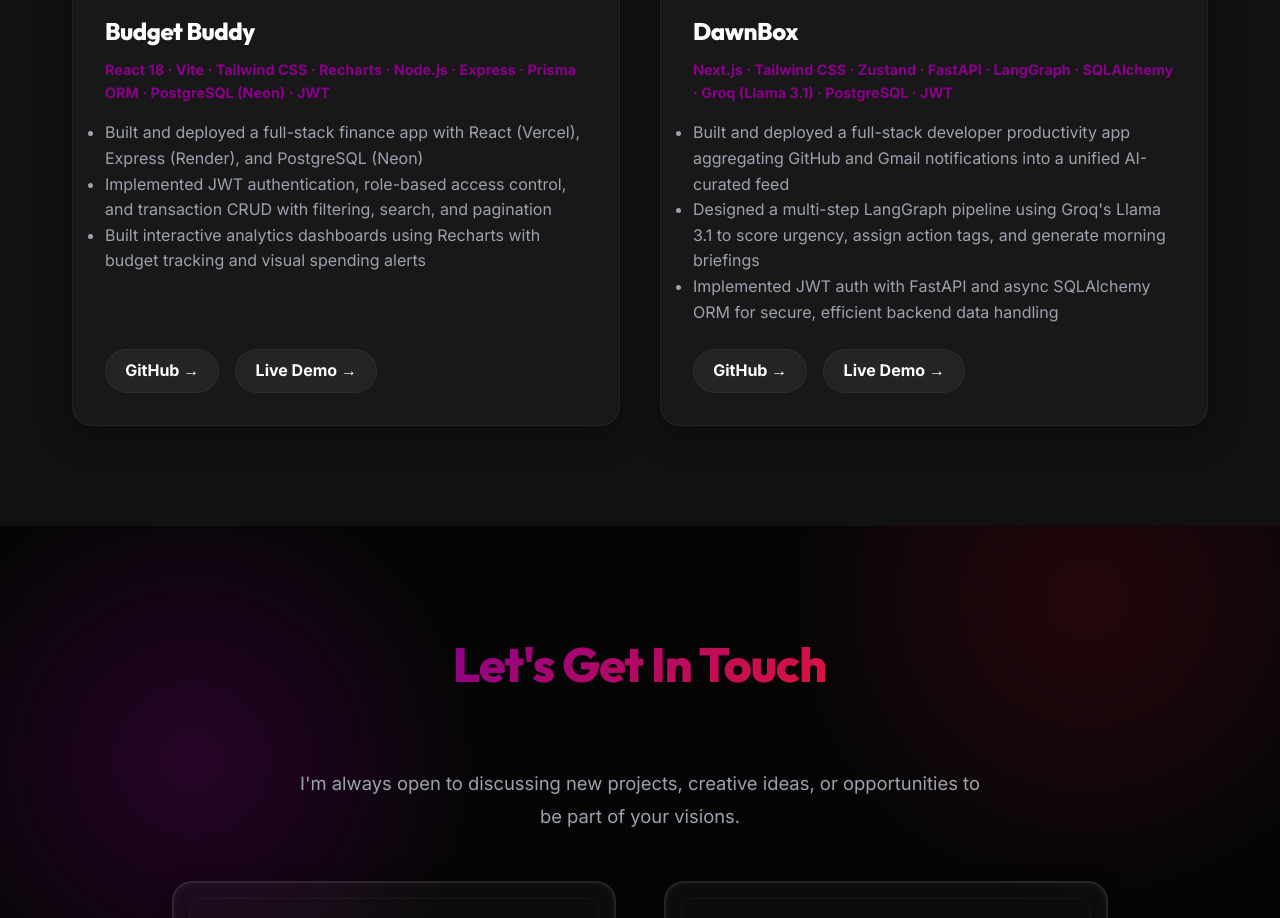
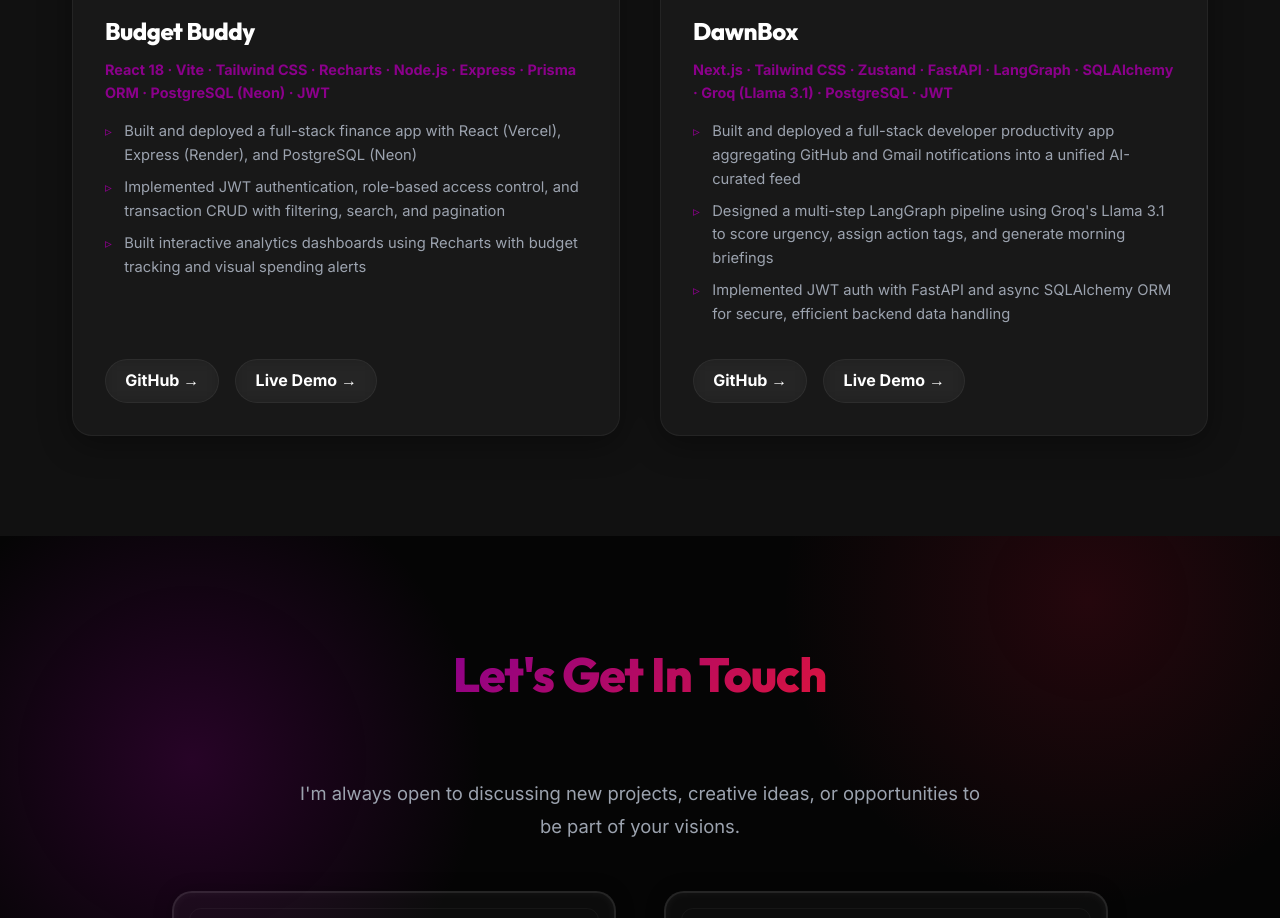
Before and after one commit to vidhisinghal0101/Portfolio, a React app: page / in a window 1280 px wide. Shown: the part 3640-4558 px from the top of the page. Built offline with nearby package versions, Linux system fonts and the light colour scheme; the HTML template or start-up script is replaced by a standard one.

Commit message:
Style project bullet points cleanly

```diff
--- a/src/components/Projects.css
+++ b/src/components/Projects.css
@@ -68,6 +68,25 @@
   line-height: 1.6;
   margin-bottom: 1.5rem;
   flex-grow: 1;
+  list-style: none;
+  padding: 0;
+  margin-top: 0;
+}
+
+.project-desc li {
+  position: relative;
+  padding-left: 1.2rem;
+  margin-bottom: 0.55rem;
+  font-size: 0.92rem;
+}
+
+.project-desc li::before {
+  content: '▹';
+  position: absolute;
+  left: 0;
+  color: var(--accent);
+  font-size: 0.85rem;
+  top: 1px;
 }
 
 .project-links {
```
